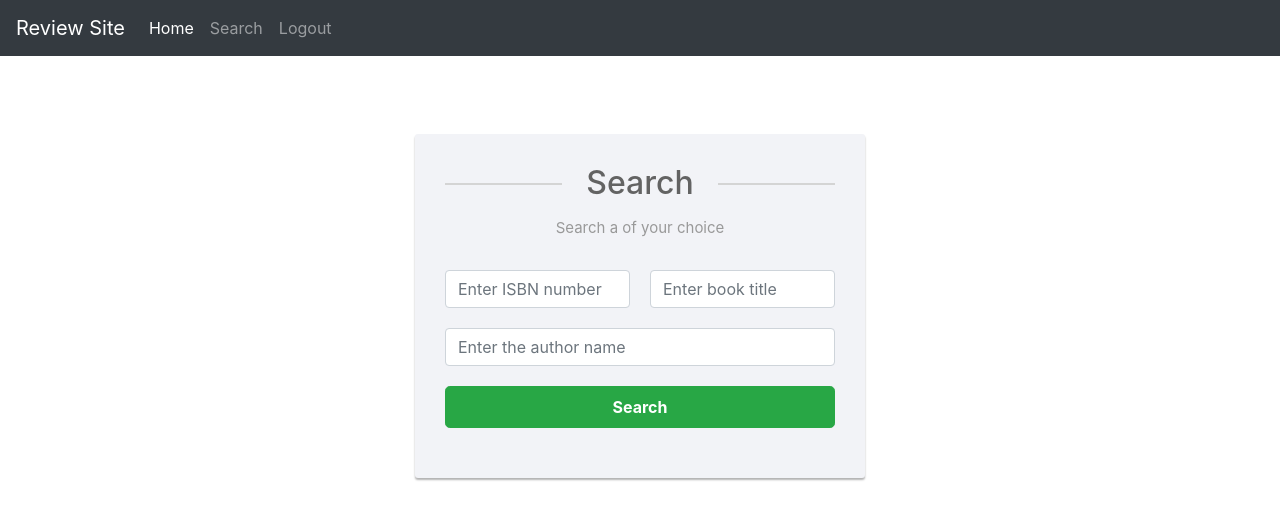
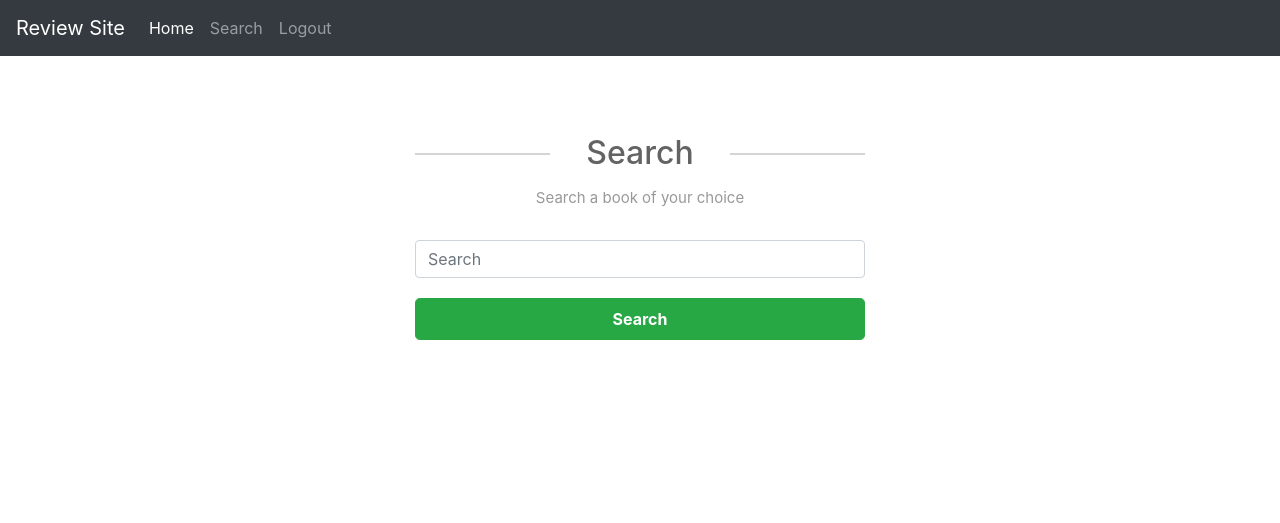
Before and after one commit to Sravan-m/project1, a Flask app: template templates/search.html in a window 1280 px wide. Shown: the part 300-823 px from the top of the page. After the commit the page ends 640 px from the top, so only its background shows below. Run offline with Flask 2, Linux system fonts and the light colour scheme; the template is opened without the code that fills it: most values are stand-ins (such as "Sample title", 1, 10 or a date in 2020); some libraries are stand-ins or nearby versions.

Commit message:
Fixed some bugs

```diff
--- a/templates/search.html
+++ b/templates/search.html
@@ -5,9 +5,9 @@
 <br>
 {% with msg = get_flashed_messages() %}
 {% if msg %}
-			{%for i in msg %}
+{% for i in msg %}
 <div class="alert alert-warning alert-dismissible fade show" role="alert">
-				<strong>{{ i }}</strong>
+  <strong>{{i}}</strong>
   <button type="button" class="close" data-dismiss="alert" aria-label="Close">
     <span aria-hidden="true">&times;</span>
   </button>
@@ -15,27 +15,21 @@
 {% endfor %}
 {% endif %}
 {% endwith %}
+<p id="EmailAccess" hidden>{{email}}</p>
+<p id="Fname" hidden>{{fname}}</p>
+<div id="dynamic">
   <div class="signup-form">
-	<form action="{{ url_for('search') }}" method="post">
+    <!-- <form action="search()"> -->
       <h2>Search</h2>
-		<p class="hint-text">Search a of your choice</p>
+      <p class="hint-text">Search a book of your choice</p>
       <div class="form-group">
-			<div class="row">
-				<div class="col">
-					<input type="text" class="form-control" name="isbn" placeholder="Enter ISBN number">
+        <input type="text" class="form-control" name="author" id="search" placeholder="Search">
       </div>
-				<div class="col">
-					<input type="text" class="form-control" name="title" placeholder="Enter book title">
+      <div class="form-group">
+        <button type="button" class="btn btn-success btn-lg btn-block" name="search" onclick="search_books()" id="searchBooks" value="search">Search</button>
+      </div>
+    <!-- </form> -->
   </div>
 </div>
 </div>
-		<div class="form-group">
-			<input type="text" class="form-control" name="author" placeholder="Enter the author name">
-		</div>
-		<div class="form-group">
-			<button type="submit" class="btn btn-success btn-lg btn-block" name="search" value="search">Search</button>
-		</div>
-	</form>
-</div>
-</div>
 {% endblock %}
```
Also changed, not shown: templates/signup.html (+11 -22 lines). Lines whose indentation alone changed are shown as unchanged.
